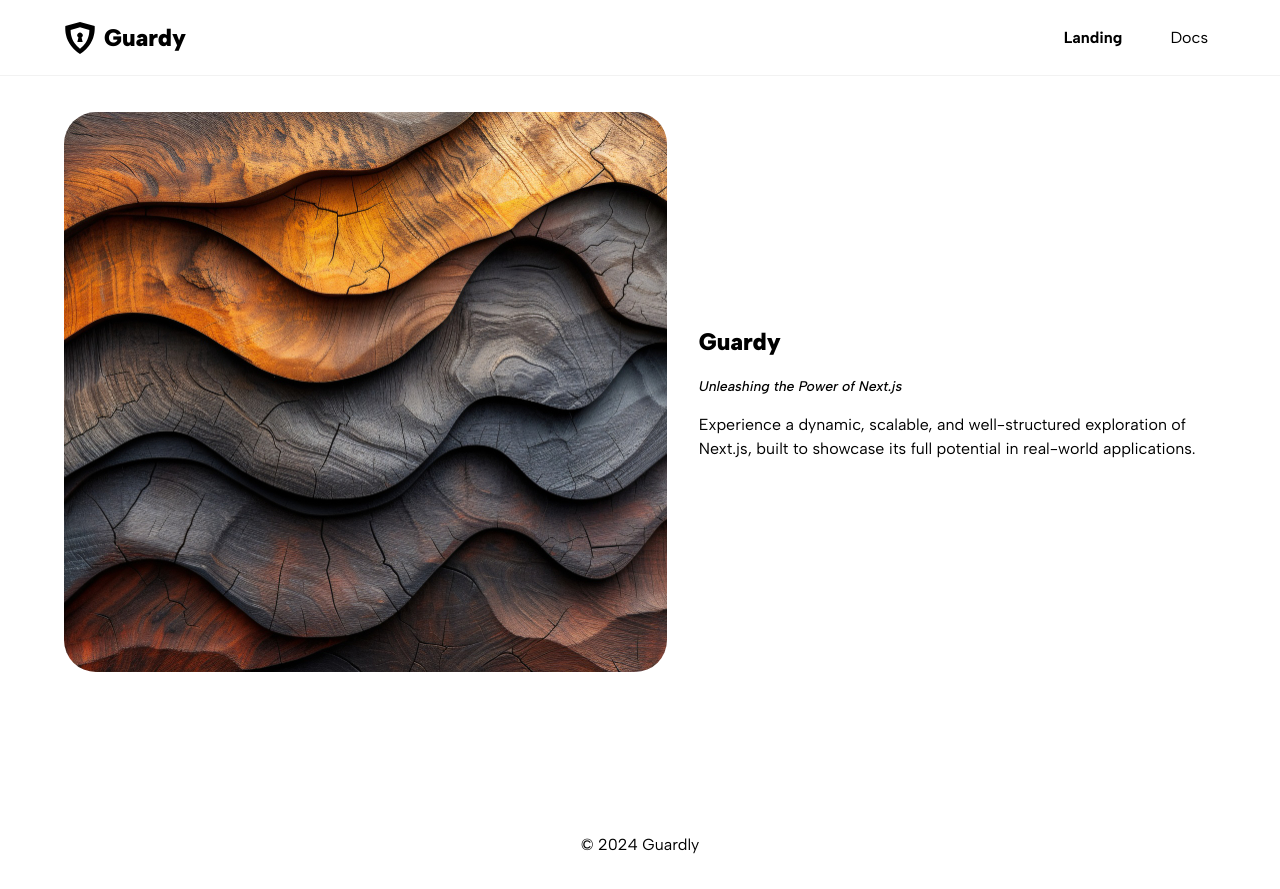
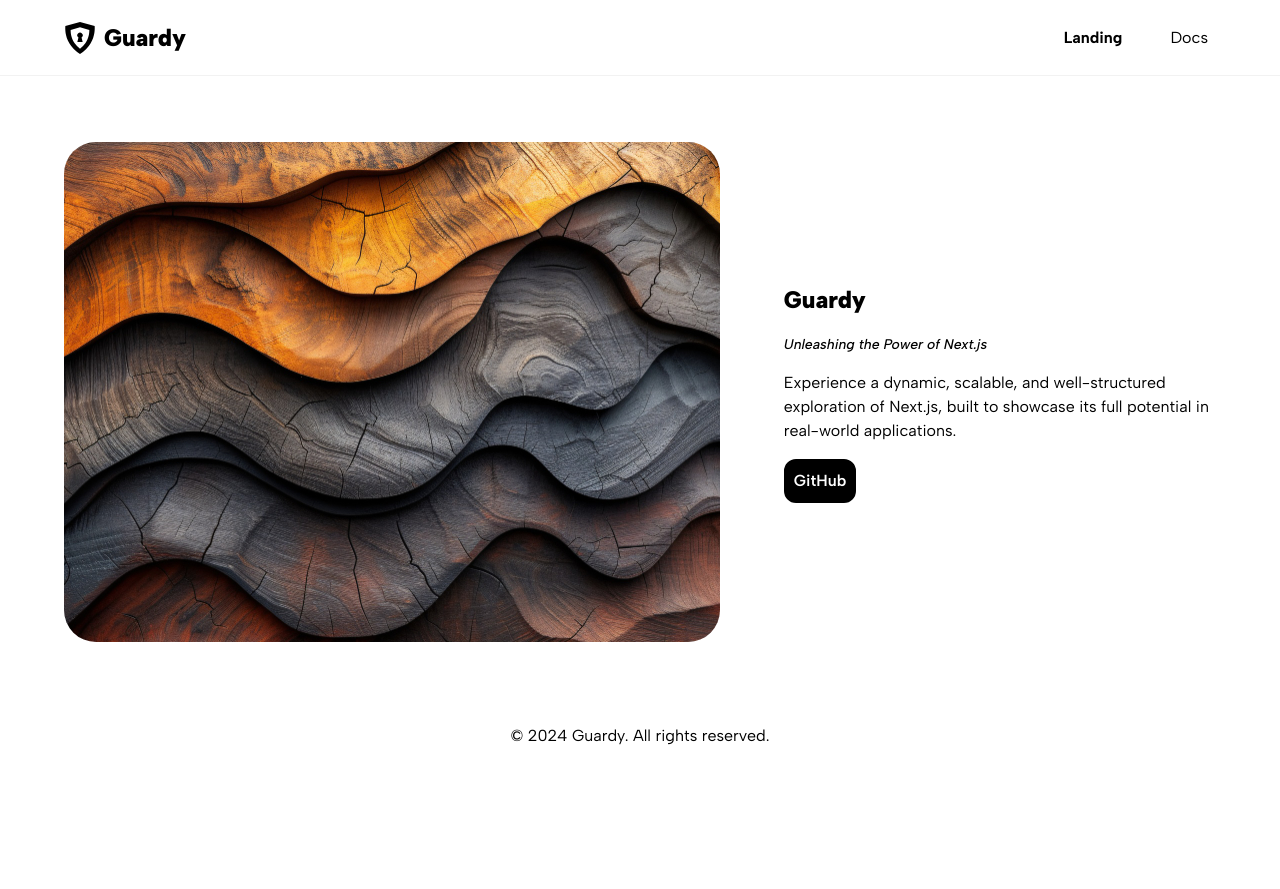
Before and after one commit to ogithaka/guardy, a Next.js app: page / in a window 1280 px wide. After the commit the page ends 800 px from the top, so only its background shows below. Built offline with nearby package versions, Linux system fonts and the light colour scheme.

Commit message:
feat(widgets): Button

```diff
--- a/app/components/components.ts
+++ b/app/components/components.ts
@@ -13,6 +13,8 @@ export { default as Navigation } from './widgets/Navigation/Navigation';
 export { default as NavigationStyles } from './widgets/Navigation/Navigation.module.css';
 export { default as NavigationItem } from './widgets/NavigationItem/NavigationItem';
 export { default as NavigationItemStyles } from './widgets/NavigationItem/NavigationItem.module.css';
+export { default as Button } from './widgets/Button/Button';
+export { default as ButtonStyles } from './widgets/Button/Button.module.css';
 
 // sections landing
 export { default as Hero } from './sections/landing/Hero/Hero';
--- a/app/components/layout/Footer/Footer.tsx
+++ b/app/components/layout/Footer/Footer.tsx
@@ -3,7 +3,7 @@ import { FooterStyles } from '@components';
 export default function Footer() {
     return (
         <footer className={FooterStyles.Footer}>
-            <p>&copy; 2024 Guardly</p>
+            <p>&copy; 2024 Guardy. All rights reserved.</p>
         </footer>
     );
 }
--- a/app/components/layout/Main/Main.module.css
+++ b/app/components/layout/Main/Main.module.css
@@ -3,7 +3,6 @@
     flex-direction: column;
     align-items: center;
     justify-content: flex-start;
-    height: calc(100vh - 75px - 16px);
     padding-top: 16px;
     width: 100%;
 }
--- a/app/components/sections/landing/Hero/Hero.module.css
+++ b/app/components/sections/landing/Hero/Hero.module.css
@@ -4,12 +4,14 @@
     flex-direction: row;
     align-items: center;
     justify-content: center;
-    gap: 32px;
+    gap: 64px;
     height: 600px;
 }
 
 .HeroImagery {
-    width: 100%;
+    width: auto;
+    height: auto;
+    max-height: 500px;
     display: flex;
     flex-direction: row;
     align-items: center;
@@ -44,6 +46,14 @@
     font-size: 14px;
 }
 
+.HeroButtons {
+    display: flex;
+    flex-direction: row;
+    align-items: center;
+    justify-content: flex-start;
+    gap: 16px;
+}
+
 @media (min-width: 0px) and (max-width: 768px) {
     .Hero {
         display: flex;
@@ -53,4 +63,8 @@
         width: 100%;
         height: auto;
     }
+    .HeroImagery {
+        width: 100%;
+        height: auto;
+    }
 }
--- a/app/components/sections/landing/Hero/Hero.tsx
+++ b/app/components/sections/landing/Hero/Hero.tsx
@@ -1,4 +1,4 @@
-import { HeroStyles } from '@components';
+import { Button, HeroStyles } from '@components';
 import Image from 'next/image';
 
 export default function Hero() {
@@ -23,6 +23,12 @@ export default function Hero() {
                     exploration of Next.js, built to showcase its full potential
                     in real-world applications.
                 </p>
+                <div className={HeroStyles.HeroButtons}>
+                    <Button
+                        name='GitHub'
+                        url=''
+                    />
+                </div>
             </div>
         </section>
     );
--- /dev/null
+++ b/app/components/widgets/Button/Button.module.css
@@ -0,0 +1,39 @@
+.Button {
+    border: 2px solid black;
+    background-color: black;
+    color: white;
+    text-decoration: none;
+    font-weight: 600;
+    padding: 8px;
+    border-radius: 12px;
+}
+
+.Button:hover {
+    border: 2px solid black;
+    background-color: white;
+    color: black;
+    text-decoration: none;
+    font-weight: 600;
+    padding: 8px;
+    border-radius: 12px;
+}
+
+.ButtonOutline {
+    border: 2px solid black;
+    background-color: white;
+    color: black;
+    text-decoration: none;
+    font-weight: 600;
+    padding: 8px;
+    border-radius: 12px;
+}
+
+.ButtonOutline:hover {
+    border: 2px solid black;
+    background-color: black;
+    color: white;
+    text-decoration: none;
+    font-weight: 600;
+    padding: 8px;
+    border-radius: 12px;
+}
--- /dev/null
+++ b/app/components/widgets/Button/Button.tsx
@@ -0,0 +1,15 @@
+import { ButtonStyles } from '@components';
+import Link from 'next/link';
+
+export default function Button({ url, name, outline }: ButtonProps) {
+    return (
+        <Link
+            className={
+                outline ? ButtonStyles.ButtonOutline : ButtonStyles.Button
+            }
+            href={url}
+        >
+            {name}
+        </Link>
+    );
+}
--- a/app/types/components.d.ts
+++ b/app/types/components.d.ts
@@ -15,6 +15,11 @@ declare global {
     interface MainProps {
         children: ReactNode;
     }
+    interface ButtonProps {
+        url: string;
+        name: string;
+        outline?: boolean;
+    }
 }
 
 export {};
```
